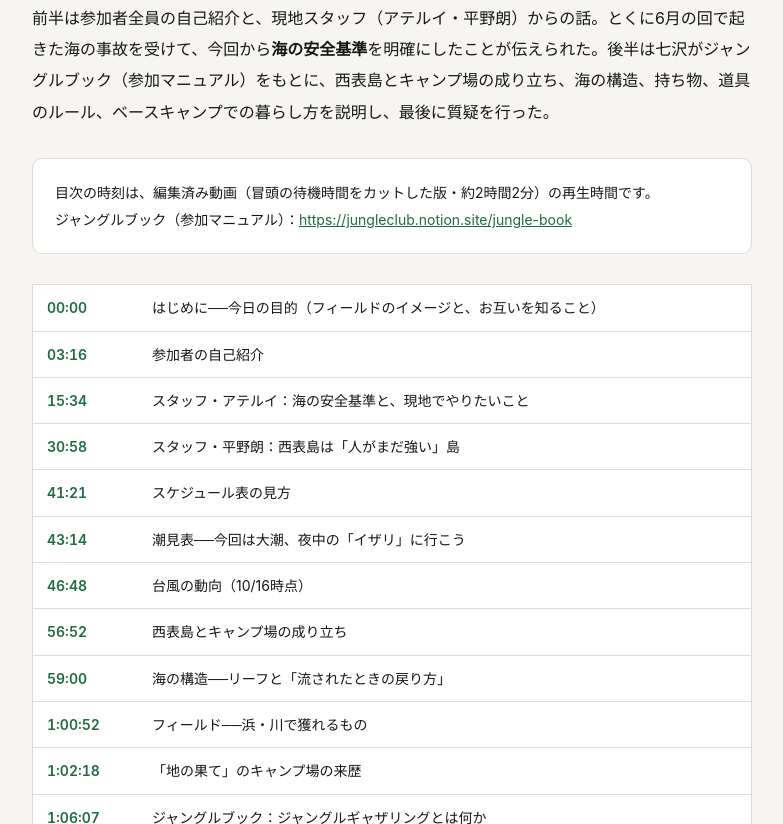
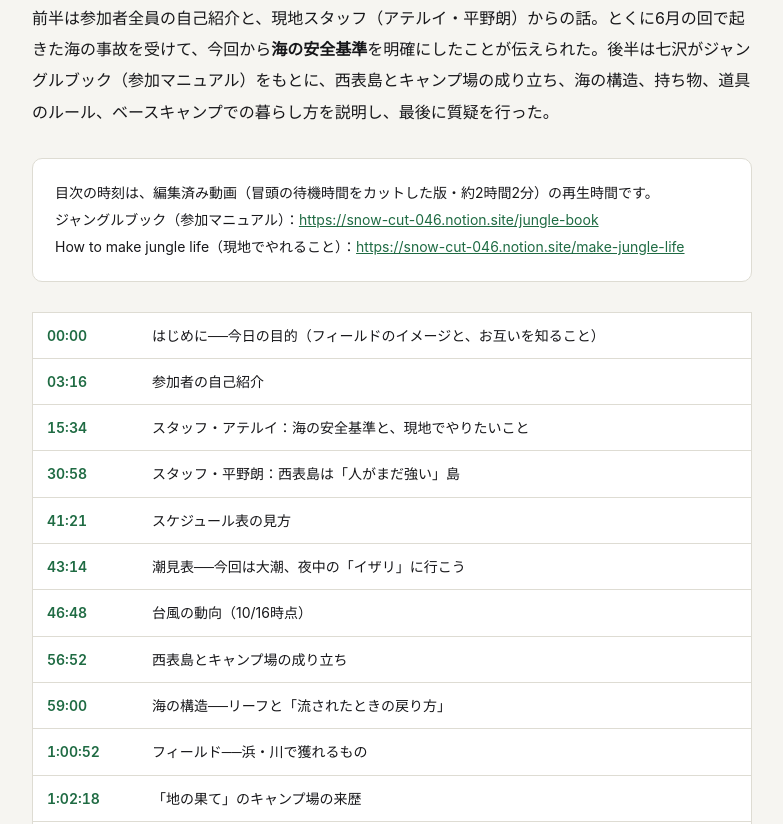
Before and after one commit to nswtmk/technel-seminar, a plain HTML site: page jungle-202610-jizen.html in a window 1280 px wide. Shown: the part 856-1680 px from the top of the page, without its empty margins (248-1031 px from the left). Drawn offline with Linux system fonts and the light colour scheme.

Commit message:
事前説明会まとめ：ジャングルブックとHow to make jungle lifeのリンクを新URLに
Co-Authored-By: Claude Opus 5.5 <noreply@anthropic.com>

```diff
--- a/jungle-202610-jizen.html
+++ b/jungle-202610-jizen.html
@@ -82,7 +82,8 @@
 
 <div class="note">
 目次の時刻は、編集済み動画（冒頭の待機時間をカットした版・約2時間2分）の再生時間です。<br>
-ジャングルブック（参加マニュアル）：<a href="https://jungleclub.notion.site/jungle-book" target="_blank" rel="noopener">https://jungleclub.notion.site/jungle-book</a>
+ジャングルブック（参加マニュアル）：<a href="https://snow-cut-046.notion.site/jungle-book" target="_blank" rel="noopener">https://snow-cut-046.notion.site/jungle-book</a><br>
+How to make jungle life（現地でやれること）：<a href="https://snow-cut-046.notion.site/make-jungle-life" target="_blank" rel="noopener">https://snow-cut-046.notion.site/make-jungle-life</a>
 </div>
 
 <table class="toc">
@@ -189,7 +190,7 @@
 <p>強くすすめられたのが<strong>ロープワーク</strong>。<strong>巻き結び・自在結び・もやい結び</strong>の3つがあれば、タープを張るのも紐を固定するのも、たいていのことができる。<strong>出発前に家で練習しておく</strong>のがおすすめ。</p>
 
 <h3>現地でやれること<span class="trange">1:19:55–1:27:24</span></h3>
-<p>ジャングルブックの「How to make jungle life」には、塩の作り方、センダングサのジェノベーゼソース、地面に穴を掘って焼いた石で蒸す「石蒸し」など、これまでの知恵が膨大に書かれている。事前に読んでおくとよい。</p>
+<p>ジャングルブックの「How to make jungle life」（<a href="https://snow-cut-046.notion.site/make-jungle-life" target="_blank" rel="noopener">https://snow-cut-046.notion.site/make-jungle-life</a>）には、塩の作り方、センダングサのジェノベーゼソース、地面に穴を掘って焼いた石で蒸す「石蒸し」など、これまでの知恵が膨大に書かれている。事前に読んでおくとよい。</p>
 <ul>
   <li><strong>投網</strong>：10月は投網の季節。浅瀬に魚の群れが入ってくる。キャンプ場で何回も練習しないと最初はできないが、入れば何百匹。小魚はナンプラーやアンチョビにもなるし、揚げてもおいしい</li>
   <li>イザリ、ウナギの仕掛け、ユウレイガニ、サヨリすくい、浜からの釣り</li>
```
